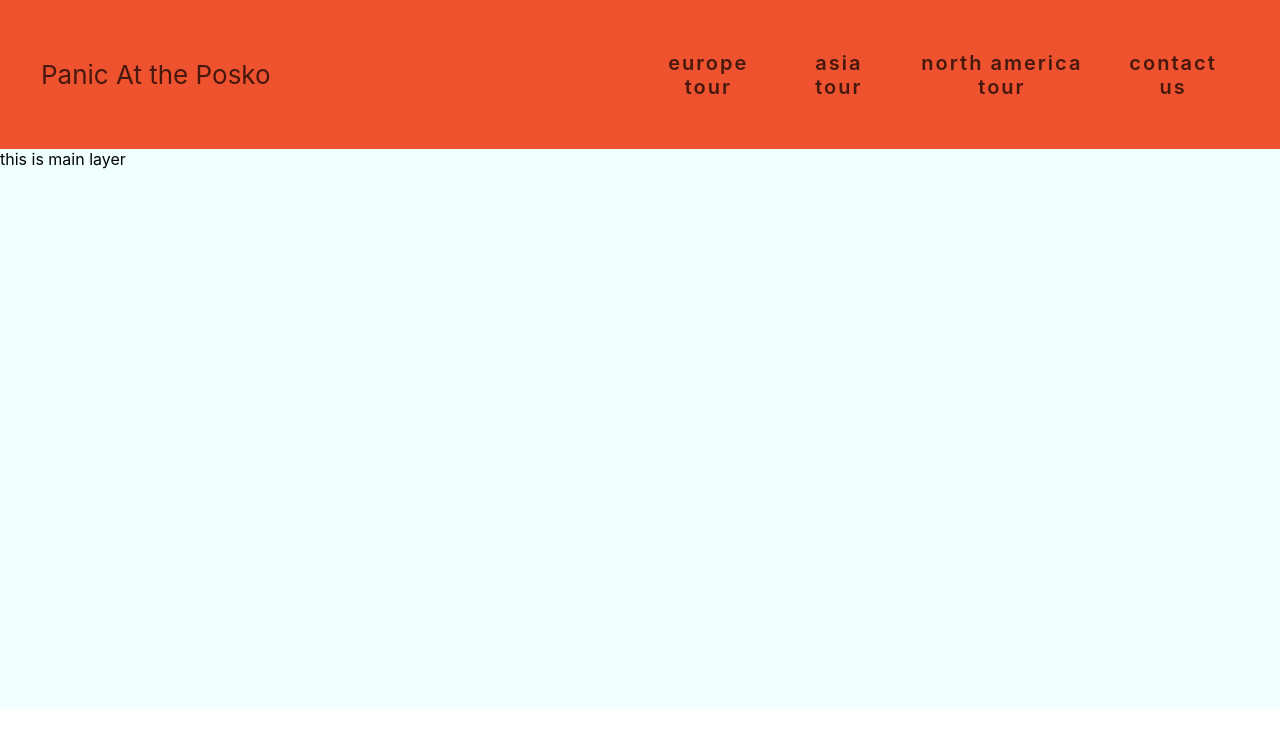
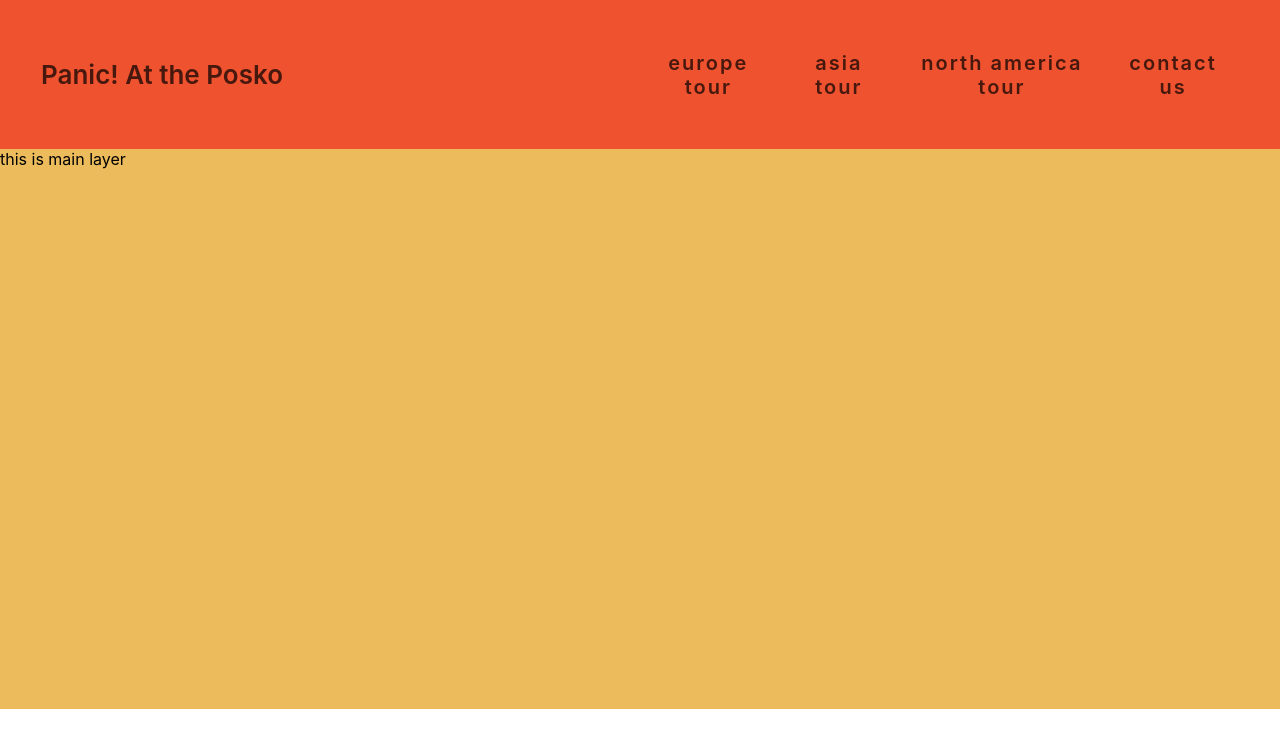
Before and after one commit to kenhardika/Test_React, a React (Create React App) app in the folder tour-tickets-web/: page / in a window 1280 px wide. Shown: the top 748 px of the page. Built offline with nearby package versions, Linux system fonts and the light colour scheme.

Commit message:
update style

```diff
--- a/tour-tickets-web/src/App.css
+++ b/tour-tickets-web/src/App.css
@@ -27,7 +27,7 @@
 .App-main{
   min-height: 70vh;
   display: flex;
-  background-color: azure;
+  background-color: #ebbb5c;
 }
 .App-link {
   color: #61dafb;
@@ -42,6 +42,7 @@
 
 .logo-header a{
   padding-left: 1vw;
+  font-weight: 600;
 }
 
 .navbar{
@@ -64,7 +65,7 @@
 
 .nav:hover{
   color: rgba(0, 0, 0, 0.5);
-  transition: color 0.1s ease-in-out;
+  transition: color 0.05s ease-in-out;
 }
 
 .nav a {
--- a/tour-tickets-web/src/Header.js
+++ b/tour-tickets-web/src/Header.js
@@ -4,7 +4,7 @@
         return (
             <header className="App-header">
                 <div className="logo-header">
-                    <a href="https://www.google.com" target="_blank" rel="noopener noreferrer"> Panic At the Posko </a>
+                    <a href="https://www.google.com" target="_blank" rel="noopener noreferrer"> Panic! At the Posko </a>
                 </div>
                 <div className="navbar">
                     <div className="navbar nav">
```
